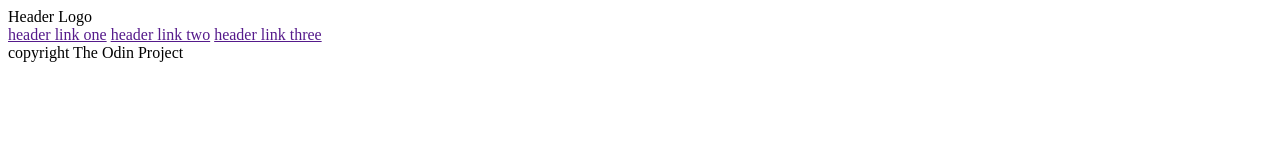
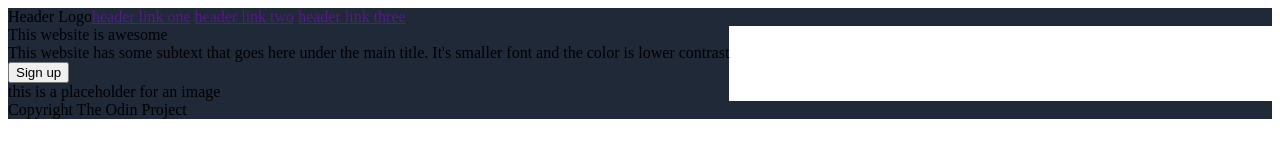
Before and after one commit to tyler7r/TOP-landing-page, a plain HTML site: page index.html in a window 1280 px wide. Drawn offline with Linux system fonts and the light colour scheme.

Commit message:
Add elements to HTML for level-1

```diff
--- a/index.html
+++ b/index.html
@@ -4,27 +4,36 @@
         <meta charset="utf-8">
         <title>My First Landing Page!</title>
     </head>
+    <link rel="stylesheet" href="style.css">
     <body>
       <div class="container">
-        <header>
+        <div class="header">
             <div id="logo">Header Logo</div>
             <div class="right-links">
                 <a href="">header link one</a>
                 <a href="">header link two</a>
                 <a href="">header link three</a>
             </div>
-        </header>
-        <div class="level-1">
         </div>
-        <div class="level-2">
+        <div class="content">
+            <div class="level-1">
+                <div class="leadin">
+                    <div id="bold-text">This website is awesome</div>
+                    <div id="subtext">This website has some subtext that goes here under the main title. It's smaller font and the color is lower contrast</div>
+                    <button id="top-button">Sign up</button>
+                </div>
+                <div class="placeholder">this is a placeholder for an image</div>
+            </div>
+            <div class="level-2">
+            </div>
+            <div class="level-3">
+            </div>
+            <div class="level-4">
+            </div>
         </div>
-        <div class="level-3">
+        <div class="footer">
+            <div id="copyright">Copyright  The Odin Project</div>
         </div>
-        <div class="level-4">
-        </div>
-        <footer>
-            <div id="copyright">copyright The Odin Project</div>
-        </footer>
       </div>
     </body>
 </html>
--- a/style.css
+++ b/style.css
@@ -0,0 +1,32 @@
+.container {
+    display: flex;
+    flex-direction: column;
+}
+
+.header {
+    display: flex;
+}
+
+.header, .footer {
+    background-color: #1F2937;
+}
+
+.content {
+    display: flex;
+}
+
+.level-1 {
+    background-color: #1F2937;
+}
+
+.level-2 {
+
+}
+
+.level-3 {
+    background-color: #E5E7EB;
+}
+
+.level-4 {
+
+}
```
